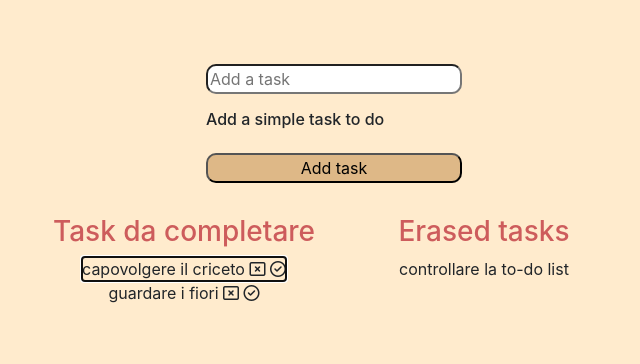
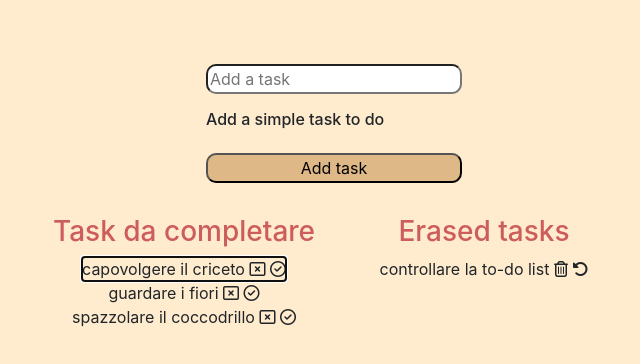
Before and after one commit to Alessandra-N/vue-todolist, a plain HTML site: page index.html in a window 1280 px wide. Both pictures are taken after a click on the icon 716 px from the left and 268 px from the top of the page. Shown: the whole page, without its empty margins (306-946 px from the left). Drawn offline with nearby package versions, Linux system fonts and the light colour scheme.

Commit message:
complete not perfect

```diff
--- a/assets/js/main.js
+++ b/assets/js/main.js
@@ -7,6 +7,7 @@ const app = new Vue ({
             "controllare la to-do list",
             "capovolgere il criceto",
             "guardare i fiori",
+            "spazzolare il coccodrillo"
         ],
         doneList: [],
         erasedList: [],
@@ -43,6 +44,19 @@ const app = new Vue ({
             this.tasks.push(notCompleted);
         },
 
+        deleteTask() {
+            let confirm = prompt("Vuoi davvero svuotare il cestino? Se sì, premi 'Y'!");
+            if (confirm.toLowerCase() === "y") {
+                this.erasedList = []
+            }
+
+        },
+
+        returnDeleteTask(index) {
+            var notDeleted = this.erasedList.splice(index, 1);
+            this.tasks.push(notDeleted);
+        }
+
     },
 
     mounted () {
--- a/index.html
+++ b/index.html
@@ -68,6 +68,8 @@
                             <h3>Erased tasks</h3>
                             <div v-for="(taskErased, index) in erasedList">
                                 {{taskErased}}
+                                <i class="far fa-trash-alt" @click="deleteTask()"></i>
+                                <i class="fas fa-undo-alt" @click="returnDeleteTask()"></i>
                             </div>
 
                         </div>
```
Also changed, not shown: 1 other file.
